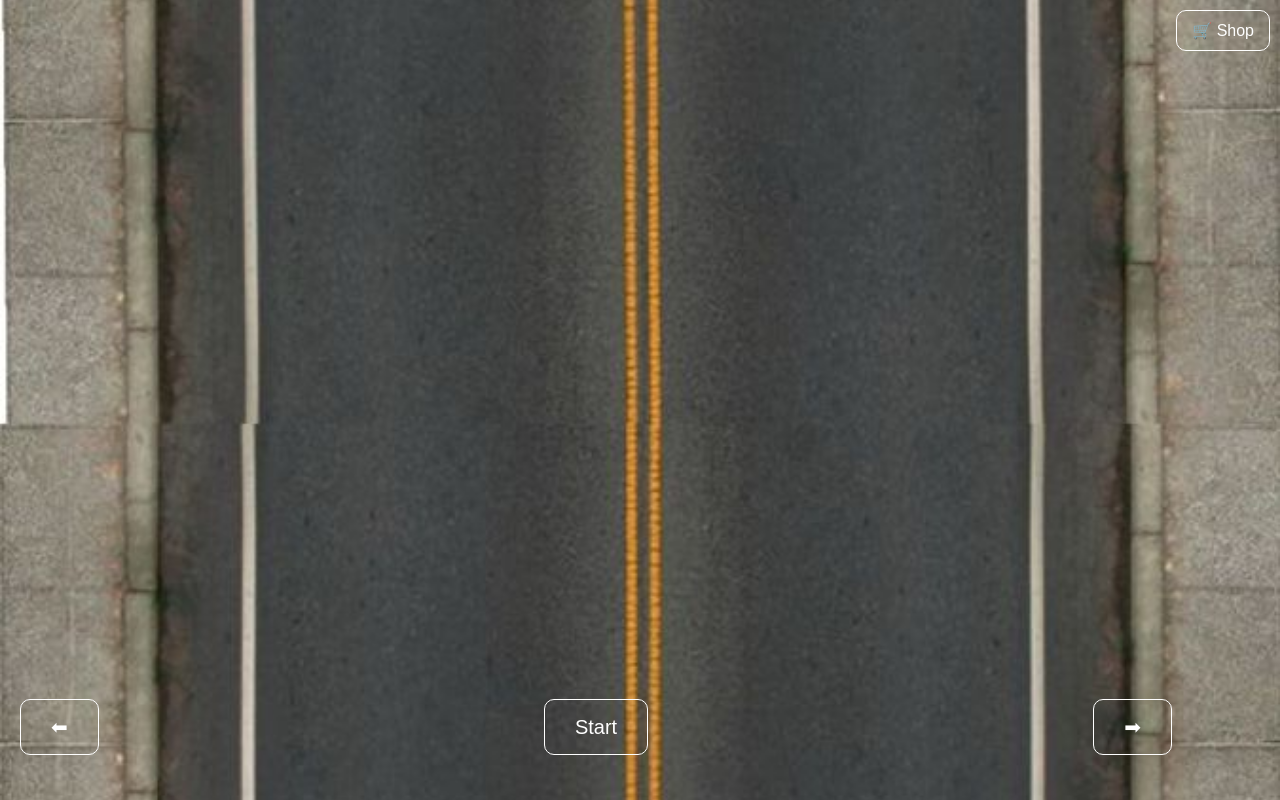
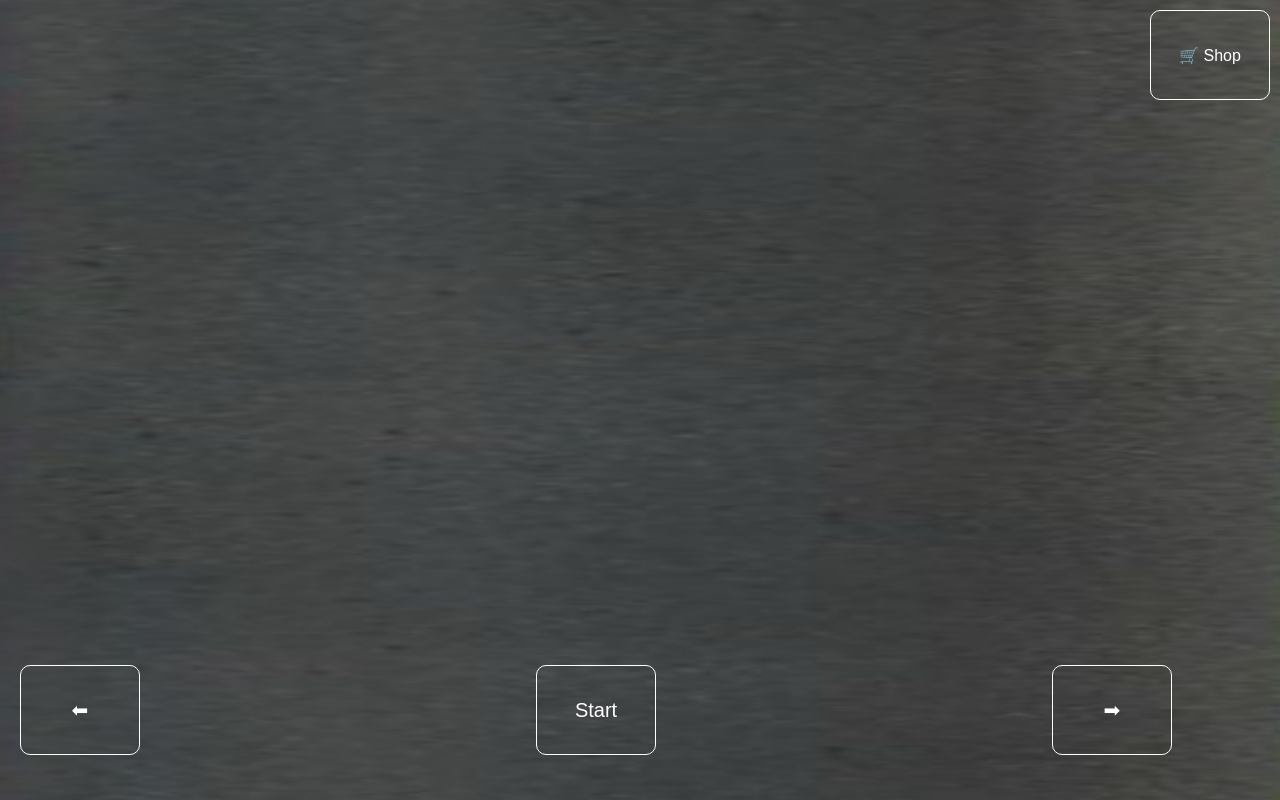
Before and after one commit to timunyakubu460-ctrl/Web-Project-, a plain HTML site: page index.html in a window 1280 px wide. Drawn offline with Linux system fonts and the light colour scheme.

Commit message:
Add files via upload

```diff
--- a/index.html
+++ b/index.html
@@ -3,45 +3,43 @@
 <head>
 <meta charset="UTF-8">
 <meta name="viewport" content="width=device-width, initial-scale=1.0">
-<title>2D Car Dodge Game</title>
-
+<title>0331 2D Car Dodge Game</title>
 <style>
 body{
-  background-image:url('rd.jpg');
+  background-image:url('rd.png');
   background-position:center;
   background-size:cover;
-  background-repeat:no-repeat;
-  height:100%;
+
+  height:600px;
 }
-
 .controls {
   position: fixed;
-  bottom: 45px;
+  bottom:5px;
+  margin:0px;
   left:-20px;
   width: 90%;
   display: flex;
+  padding:40px;
   justify-content: space-between;
-  padding: 0 40px;
 }
-
 button {
+  height:90px;
+  width:120px;
   color:white;
   font-size: 20px;
-  padding: 15px 30px;
-  border: none;
+  padding:30px;
   border-radius: 10px;
   background:none;
   cursor: pointer;
   border:1px solid white;
 }
-
 button:active{
   font-size: 25px;
 }
 
 #restartBtn {
   position: fixed;
-  top: 75%;
+  top: 70%;
   left: 50%;
   transform: translate(-50%, 50%);
   display: none;
@@ -60,9 +58,7 @@ button:active{
   border-radius:10px;
   width:250px;
   text-align:center;
-  z-index:1000;
 }
-
 #shopBtn{
   position: fixed;
   top: 10px;
@@ -82,7 +78,6 @@ button:active{
   padding:10px 20px;
   border:1px solid white;
   display:none;
-  z-index:2000;
 }
 </style>
 </head>
@@ -181,7 +176,7 @@ function Start(){
   }
 
   function initGame(){
-    car = { x:180, y:500, width:40, height:80, speed:6 };
+    car = { x:180, y:500, width:40, height:80, speed:5};
 
     obstacles = [];
     coins = [];
@@ -231,7 +226,7 @@ function Start(){
 
   function updateGame(){
 
-    difficulty += 0.0004;
+    difficulty += 0.0005;
 
     let now = performance.now();
 
```
Also changed, not shown: a.png, b.png, c.png, coin.png, d.png, rd.png (added).
